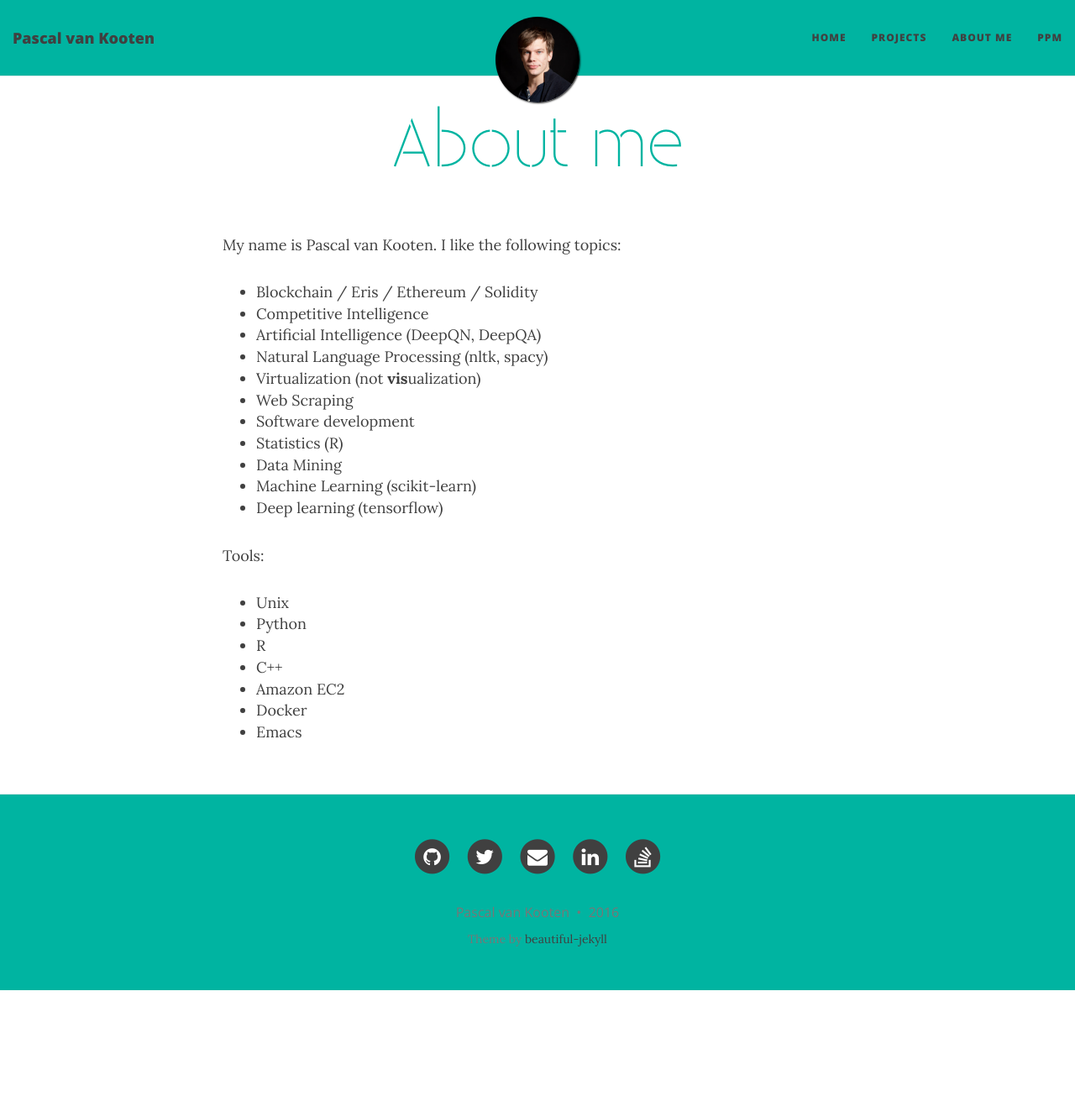
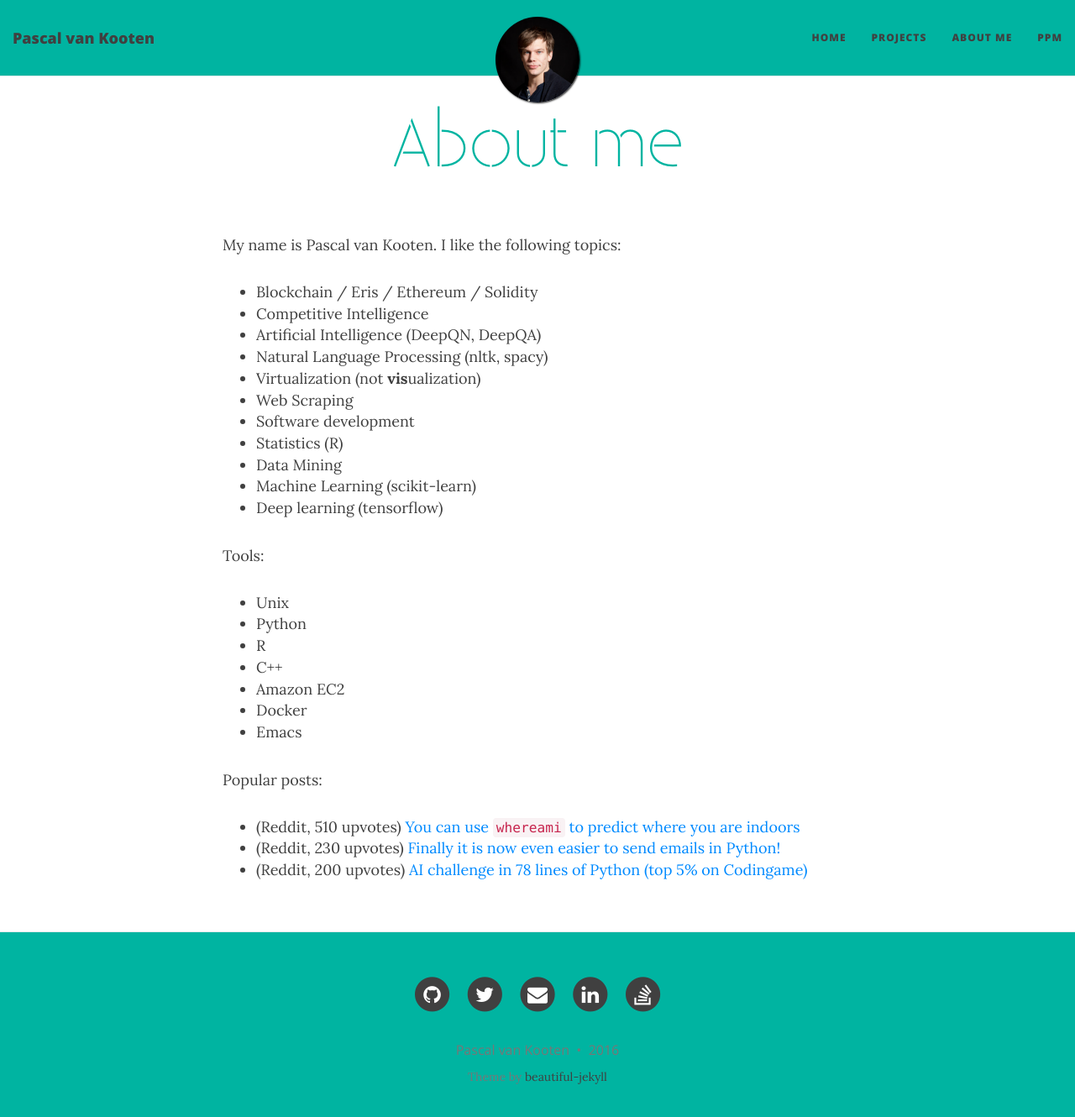
Before and after one commit to kootenpv/kootenpv.github.io, a Jekyll site: the page built from aboutme.md, in a window 1280 px wide and 1343 px high. Shown: the top 1330 px of the window at 84% size. Built offline with Jekyll 4.4.1, drawn with Linux system fonts in a browser that asks for light colours; nearby versions of some CDN libraries.

Commit message:
popular posts

```diff
--- a/aboutme.md
+++ b/aboutme.md
@@ -26,3 +26,9 @@ Tools:
 - Amazon EC2
 - Docker
 - Emacs
+
+Popular posts:
+
+- (Reddit, 510 upvotes) [You can use `whereami` to predict where you are indoors](https://www.reddit.com/r/Python/comments/54qto9/you_can_use_whereami_to_predict_where_you_are/)
+- (Reddit, 230 upvotes) [Finally it is now even easier to send emails in Python!](https://www.reddit.com/r/Python/comments/3gtps6/finally_it_is_now_even_easier_to_send_emails_in)
+- (Reddit, 200 upvotes) [AI challenge in 78 lines of Python (top 5% on Codingame)](https://www.reddit.com/r/Python/comments/52f50j/ai_challenge_in_78_lines_of_python_top_5_on/)
```
